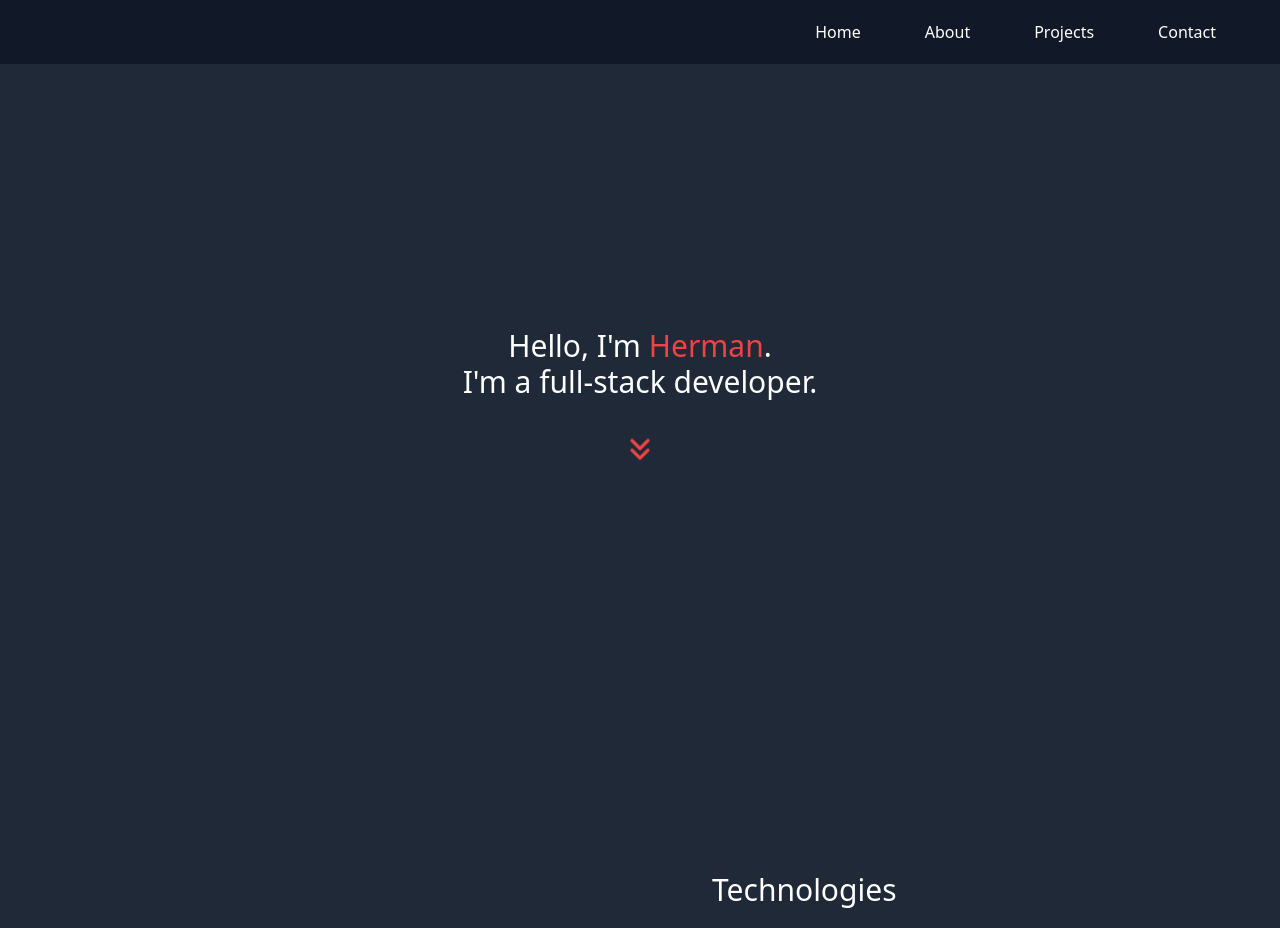
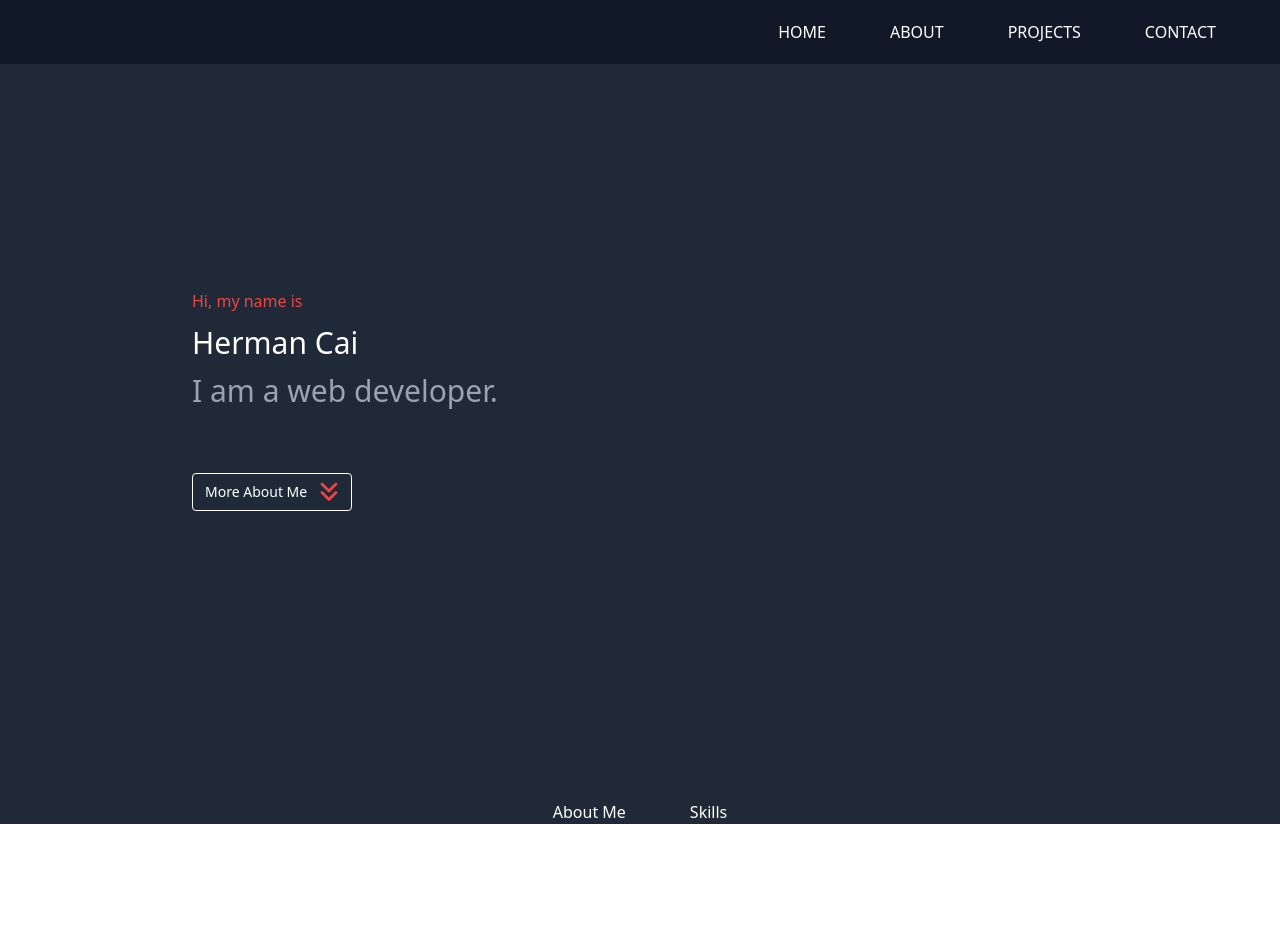
Before and after one commit to hermancai/portfolio, a Next.js app: page / in a window 1280 px wide. Shown: the top 928 px of the page. After the commit the page ends 824 px from the top, so only its background shows below. Built offline with nearby package versions, Linux system fonts and the light colour scheme.

Commit message:
add CTA button

```diff
--- a/components/About.js
+++ b/components/About.js
@@ -1,12 +1,12 @@
-import SkillTable from "./SkillTable";
-
 function About({ id }) {
   return (
-    <div id={id} className="flex flex-wrap justify-center items-center w-full">
-      <div className="w-full md:w-1/2 flex justify-center items-center">
-        placeholder
+    <div id={id} className="flex flex-col sm:flex-row justify-center space-x-16">
+      <div className="">
+        <p>About Me</p>
       </div>
-      <SkillTable />
+      <div className="">
+        <p>Skills</p>
+      </div>
     </div>
   );
 }
--- a/components/Hero.js
+++ b/components/Hero.js
@@ -2,22 +2,24 @@ import { ChevronDoubleDownIcon } from "@heroicons/react/solid";
 
 function Hero({ id }) {
   return (
-    <div
-      id={id}
-      className="flex flex-col w-full items-center justify-center h-screen text-3xl px-10 text-center"
-    >
-      <p>
-        Hello, I'm <span className="text-red-500">Herman</span>.
-      </p>
-      <p>I'm a full-stack developer.</p>
-      <ChevronDoubleDownIcon
-        className="w-8 mt-10 animate-bounce cursor-pointer text-red-500"
-        onClick={() => {
-          document
-            .getElementById("about")
-            .scrollIntoView({ behavior: "smooth" });
-        }}
-      />
+    <div id={id} className="flex flex-col h-screen items-center justify-center space-y-16">
+      <div className="flex flex-col space-y-3 w-[80%] sm:w-3/4 md:w-[70%] justify-items-start">
+        <p className="text-red-500">Hi, my name is</p>
+        <p className="text-3xl">Herman Cai</p>
+        <p className="text-3xl text-gray-400">I am a web developer.</p>
+      </div>
+
+      <div className="flex w-[80%] sm:w-3/4 md:w-[70%]">
+        <div
+          className="flex justify-items-start cursor-pointer border-white rounded border py-1 pl-3 pr-2 items-center space-x-2"
+          onClick={() => {
+            document.getElementById("about").scrollIntoView({ behavior: "smooth" });
+          }}
+        >
+          <p className="text-sm">More About Me</p>
+          <ChevronDoubleDownIcon className="w-7 animate-bounce text-red-500" />
+        </div>
+      </div>
     </div>
   );
 }
--- a/components/Navbar.js
+++ b/components/Navbar.js
@@ -2,10 +2,10 @@ function Navbar() {
   return (
     <div className="flex fixed w-full bg-gray-900">
       <div className="flex w-full justify-evenly py-5 sm:space-x-10 sm:justify-end md:space-x-16 sm:px-16">
-        <p>Home</p>
-        <p>About</p>
-        <p>Projects</p>
-        <p>Contact</p>
+        <p>HOME</p>
+        <p>ABOUT</p>
+        <p>PROJECTS</p>
+        <p>CONTACT</p>
       </div>
     </div>
   );
--- a/pages/index.js
+++ b/pages/index.js
@@ -4,54 +4,8 @@ import Navbar from "../components/Navbar";
 import About from "../components/About";
 import Projects from "../components/Projects";
 import Contact from "../components/Contact";
-import { useRef, useEffect, useState } from "react";
 
 export default function Home() {
-  const homeRef = useRef();
-  const aboutRef = useRef();
-  const projectsRef = useRef();
-  const contactRef = useRef();
-  const [homeInView, setHomeLink] = useState(true);
-  const [aboutInView, setAboutLink] = useState(false);
-  const [projectsInView, setProjectsLink] = useState(false);
-  const [contactInView, setContactLink] = useState(false);
-  const refList = [homeRef, aboutRef, projectsRef, contactRef];
-
-  useEffect(() => {
-    const observer = new IntersectionObserver(
-      (entries) => {
-        entries.forEach((entry) => {
-          if (entry.isIntersecting) {
-            setHomeLink(false);
-            setAboutLink(false);
-            setProjectsLink(false);
-            setContactLink(false);
-            switch (entry.target.id) {
-              case "home":
-                setHomeLink(true);
-                break;
-              case "about":
-                setAboutLink(true);
-                break;
-              case "projects":
-                setProjectsLink(true);
-                break;
-              case "contact":
-                setContactLink(true);
-                break;
-            }
-          }
-        });
-      },
-      { threshold: 0.2 }
-    );
-    refList.forEach((ref) => {
-      if (ref.current) {
-        observer.observe(ref.current);
-      }
-    });
-  }, []);
-
   return (
     <div className="flex flex-col bg-gray-800 text-white">
       <Head>
@@ -60,28 +14,10 @@ export default function Home() {
         <link rel="icon" href="/favicon.ico" />
       </Head>
 
-      <div id="home" ref={homeRef}>
-        <Hero />
-      </div>
+      <Navbar />
+      <Hero />
+      <About />
 
-      <Navbar
-        homeInView={homeInView}
-        aboutInView={aboutInView}
-        contactInView={contactInView}
-        projectsInView={projectsInView}
-      />
-
-      <div id="about" className="wrapper" ref={aboutRef}>
-        <About />
-      </div>
-
-      <div id="projects" className="wrapper" ref={projectsRef}>
-        <Projects />
-      </div>
-
-      <div id="contact" className="wrapper" ref={contactRef}>
-        <Contact />
-      </div>
     </div>
   );
 }
```
